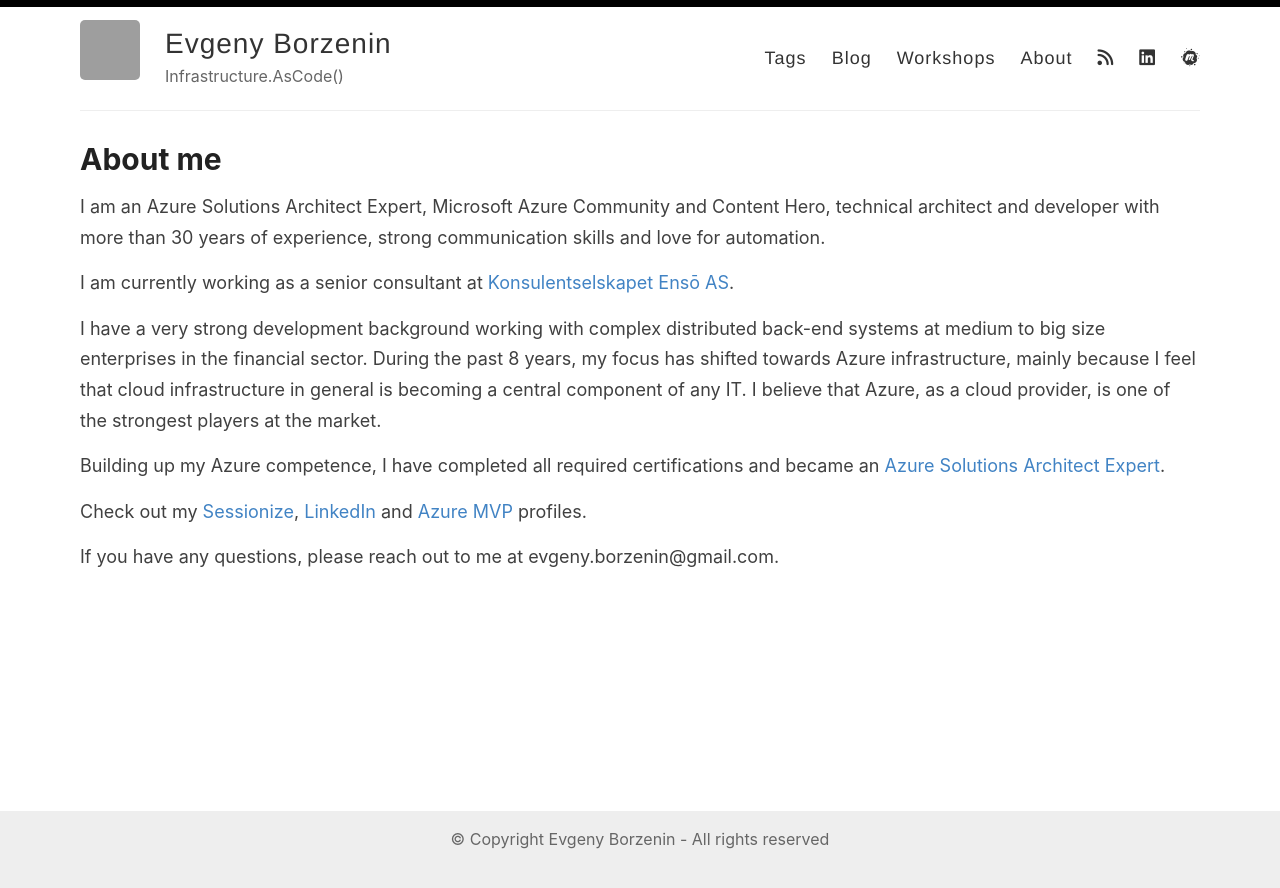
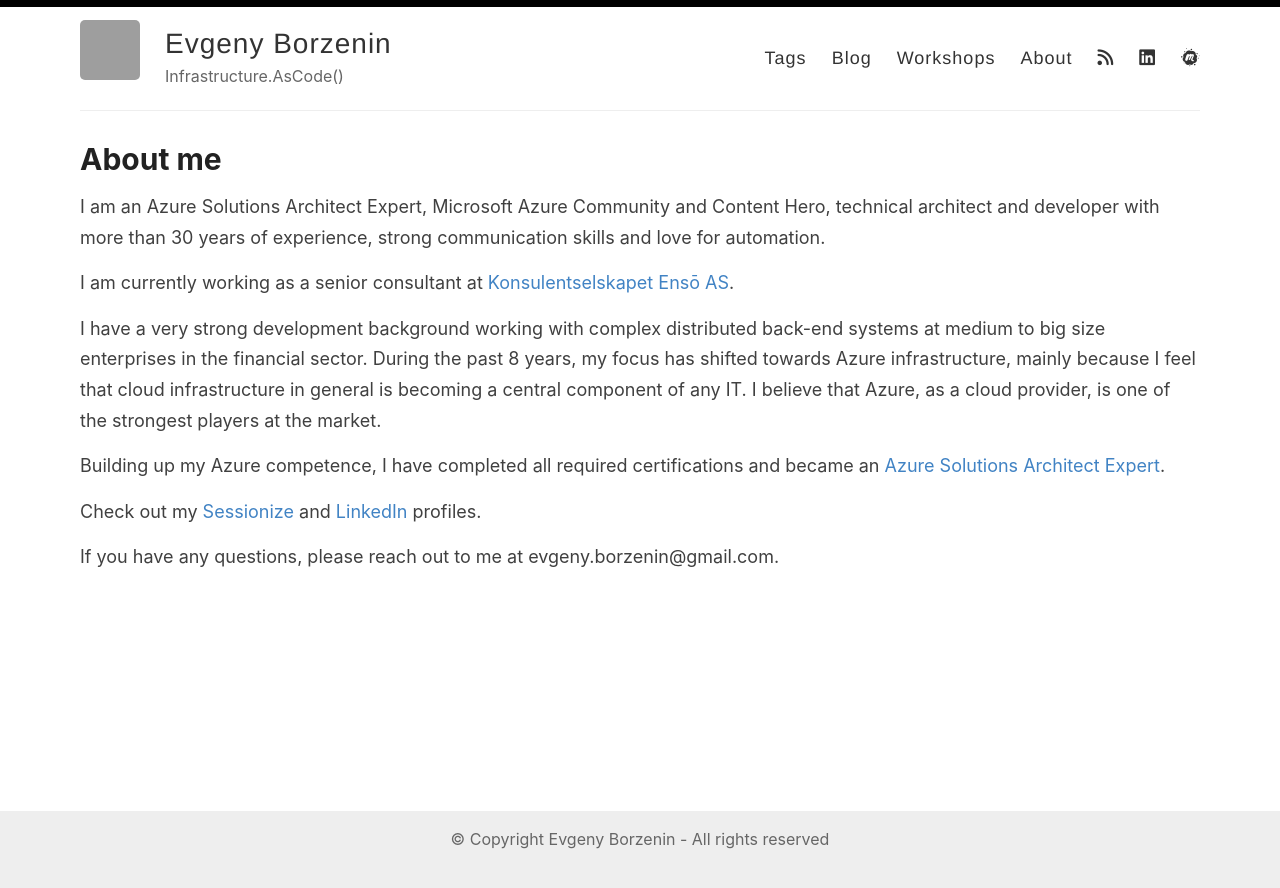
Before and after one commit to evgenyb/evgenyb.github.io, a Jekyll site: the page built from _pages/about.md, in a window 1280 px wide. Shown: the top 888 px of the page. Built offline with Jekyll 4.4.1, drawn with Linux system fonts in a browser that asks for light colours; nearby versions of some CDN libraries; grey boxes are pictures that could not be loaded.

Commit message:
Update profile info

```diff
--- a/_pages/about.md
+++ b/_pages/about.md
@@ -11,6 +11,6 @@ I have a very strong development background working with complex distributed bac
 
 Building up my Azure competence, I have completed all required certifications and became an [Azure Solutions Architect Expert](https://docs.microsoft.com/en-us/learn/certifications/azure-solutions-architect).
 
-Check out my [Sessionize](https://sessionize.com/evgeny-borzenin), [LinkedIn](https://www.linkedin.com/in/evgeny-borzenin-8b13a4/) and [Azure MVP](https://mvp.microsoft.com/en-us/PublicProfile/5003837?fullName=Evgeny%20Borzenin) profiles.
+Check out my [Sessionize](https://sessionize.com/evgeny-borzenin) and [LinkedIn](https://www.linkedin.com/in/evgeny-borzenin-8b13a4/) profiles.
 
 If you have any questions, please reach out to me at evgeny.borzenin@gmail.com.
```
